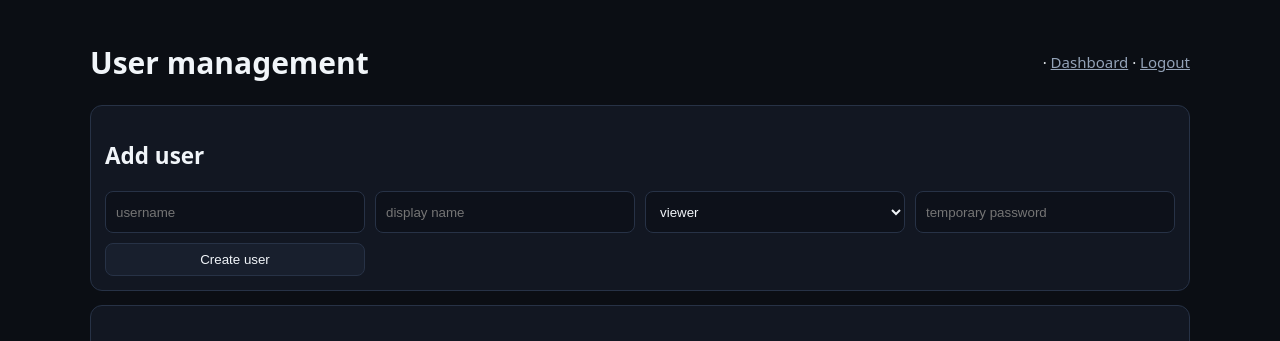
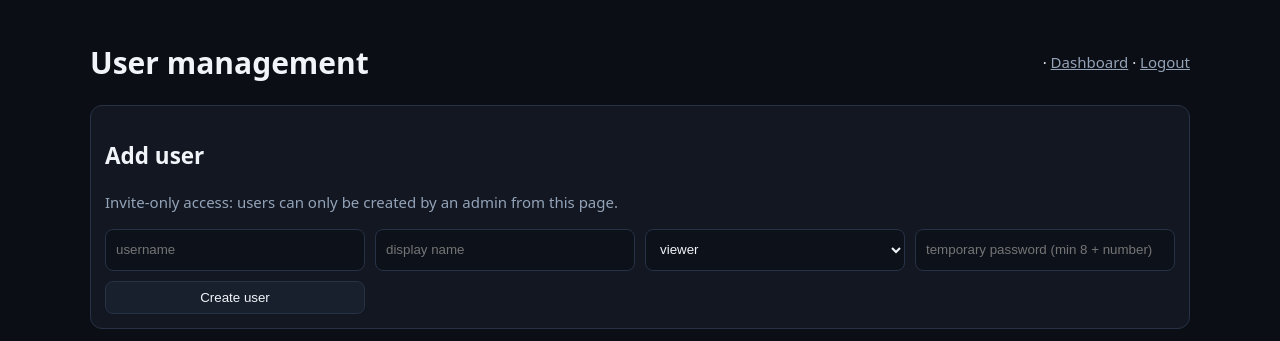
Before and after one commit to TangledDaunT/custom_CCTV, a Flask app: template templates/admin_users.html in a window 1280 px wide. Shown: the top 341 px of the page. Run offline with Flask 3, Linux system fonts and the light colour scheme; the template is opened without the code that fills it, so the values that code supplies are empty; the visitor is signed in with stand-in values (Sample User, id 1); parts of the project's set-up code (start-up, migrations or seed data) failed here and were passed over; some libraries are stand-ins or nearby versions.

Commit message:
ui: clarify invite-only access and temp password policy in admin page
Co-authored-by: Copilot <223556219+Copilot@users.noreply.github.com>

```diff
--- a/templates/admin_users.html
+++ b/templates/admin_users.html
@@ -32,13 +32,14 @@
 
     <section class="card" aria-labelledby="add-user">
       <h2 id="add-user">Add user</h2>
+      <p class="muted">Invite-only access: users can only be created by an admin from this page.</p>
       <form method="post" class="form-grid">
         <input type="hidden" name="csrf_token" value="{{ csrf_token }}">
         <input type="hidden" name="action" value="add">
         <input name="username" placeholder="username" required maxlength="64">
         <input name="display_name" placeholder="display name" required maxlength="64">
         <select name="role"><option value="viewer">viewer</option><option value="admin">admin</option></select>
-        <input name="temp_password" placeholder="temporary password" required>
+        <input name="temp_password" placeholder="temporary password (min 8 + number)" required>
         <button class="btn" type="submit">Create user</button>
       </form>
     </section>
```
